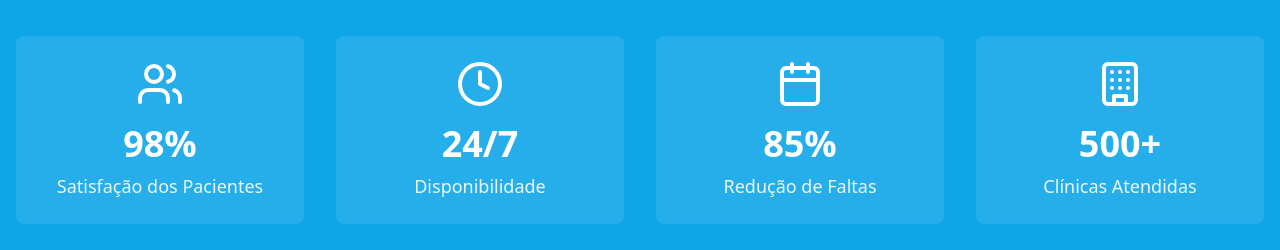
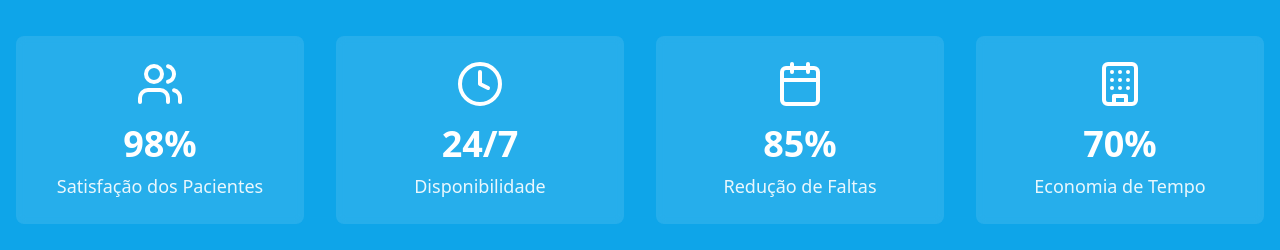
Before and after one commit to andomingos87/zapia-clinic-landing, a React (Vite) app: page / in a window 1280 px wide. Shown: the part 3240-3490 px from the top of the page. Built offline with nearby package versions, Linux system fonts and the light colour scheme.

Commit message:
Update card content for stats
Changed the content of the card displaying "500+" clinics attended to "70% economia de tempo".
[skip gpt_engineer]

```diff
--- a/src/components/Stats.tsx
+++ b/src/components/Stats.tsx
@@ -17,8 +17,8 @@ const stats = [
     icon: Calendar,
   },
   {
-    value: "500+",
-    label: "Clínicas Atendidas",
+    value: "70%",
+    label: "Economia de Tempo",
     icon: Building,
   },
 ];
```
